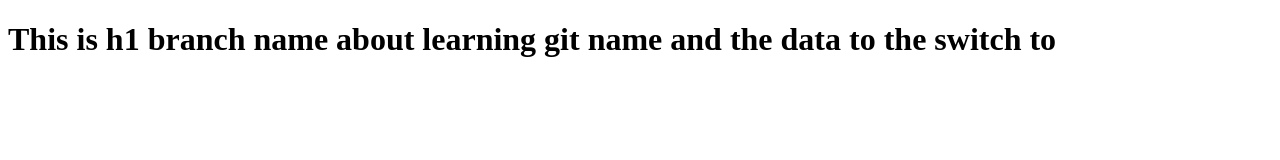
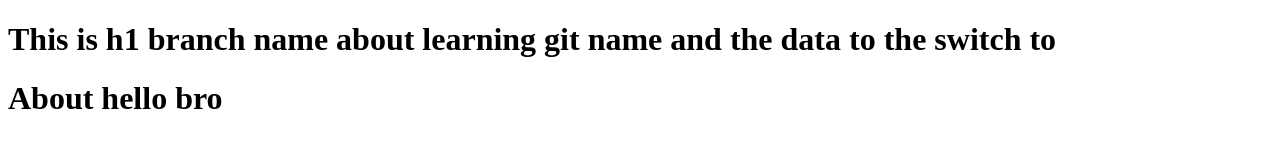
Before and after one commit to codewithanand1/git-learing1, a plain HTML site: page about.html in a window 1280 px wide. Drawn offline with Linux system fonts and the light colour scheme.

Commit message:
hello add

```diff
--- a/about.html
+++ b/about.html
@@ -7,5 +7,6 @@
 </head>
 <body>
     <h1>This is h1 branch name about learning git name and the data to the switch to </h1>
+    <h1>About hello bro</h1>
 </body>
 </html>
```
